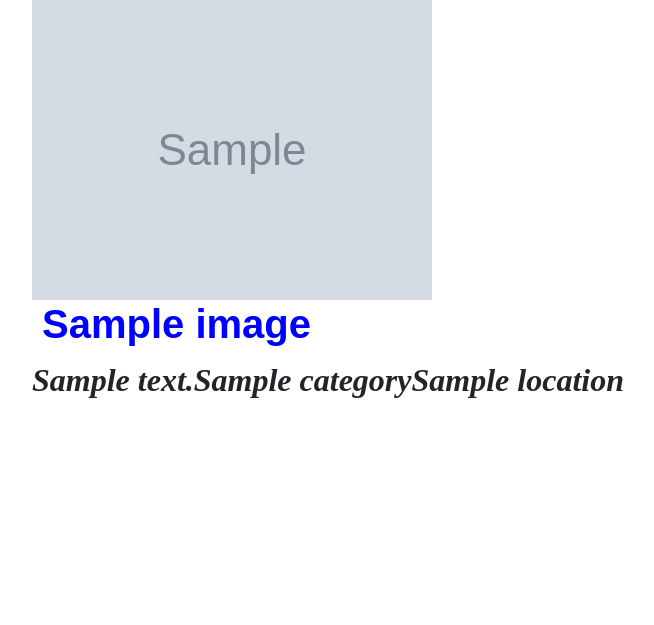
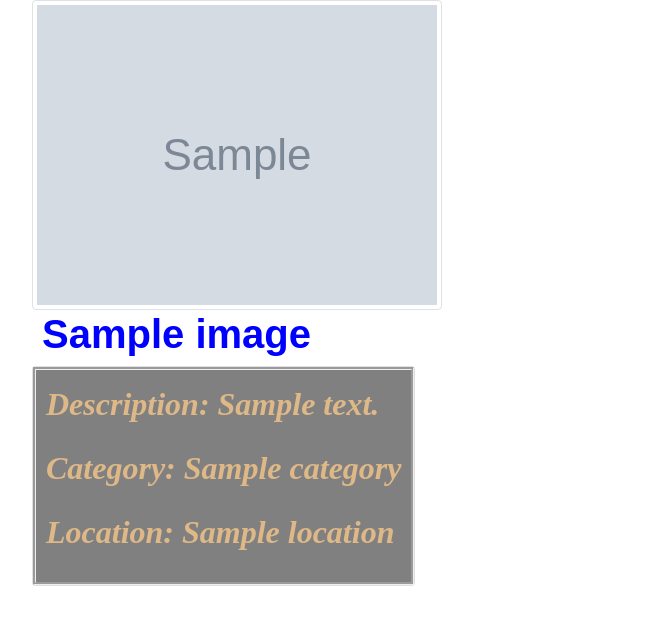
Before and after one commit to Emmanuel-9/Gallery, a Django app: page /image/1 in a window 1280 px wide. Shown: the part 92-717 px from the top of the page, without its empty margins (38-692 px from the left). Run offline with Django 3.2, Linux system fonts and the light colour scheme; tables that the repository leaves empty hold one stand-in row (values such as "Sample post"); grey boxes marked "Sample" are stand-in pictures; some libraries are stand-ins or nearby versions.

Commit message:
Add a card for the image details.

```diff
--- a/images/templates/images.html
+++ b/images/templates/images.html
@@ -3,16 +3,21 @@
 
 <div class="container">
     <div class="row">
-        <img src="{{image.actual_image.url}}" class="img-responsive" alt="Image">
+        <img src="{{image.actual_image.url}}" class="img-thumbnail" alt="Image">
     </div>
       <div class="row">
           <h1 class="text-center">{{image.name}}</h1>
       </div>
         <div class="row">
-            <p>{{image.description}}</p>
-            <p>{{image.category}}</p>
-            <p>{{image.location}}</p>
+           <div class="card">
+             <div class="card-body" style="padding-left: 10px;padding-right: 10px; border-style:groove; padding-bottom: 10px;padding-top: 10px; color: burlywood; background-color: gray;">
+                <p><strong> Description:</strong> {{image.description}}</p>
+                <p><strong> Category: </strong>{{image.category}}</p>
+                <p><strong> Location: </strong>{{image.location}}</p>
+             </div>
+           </div>
         </div>
 
 </div>
+
 {% endblock %}
```
